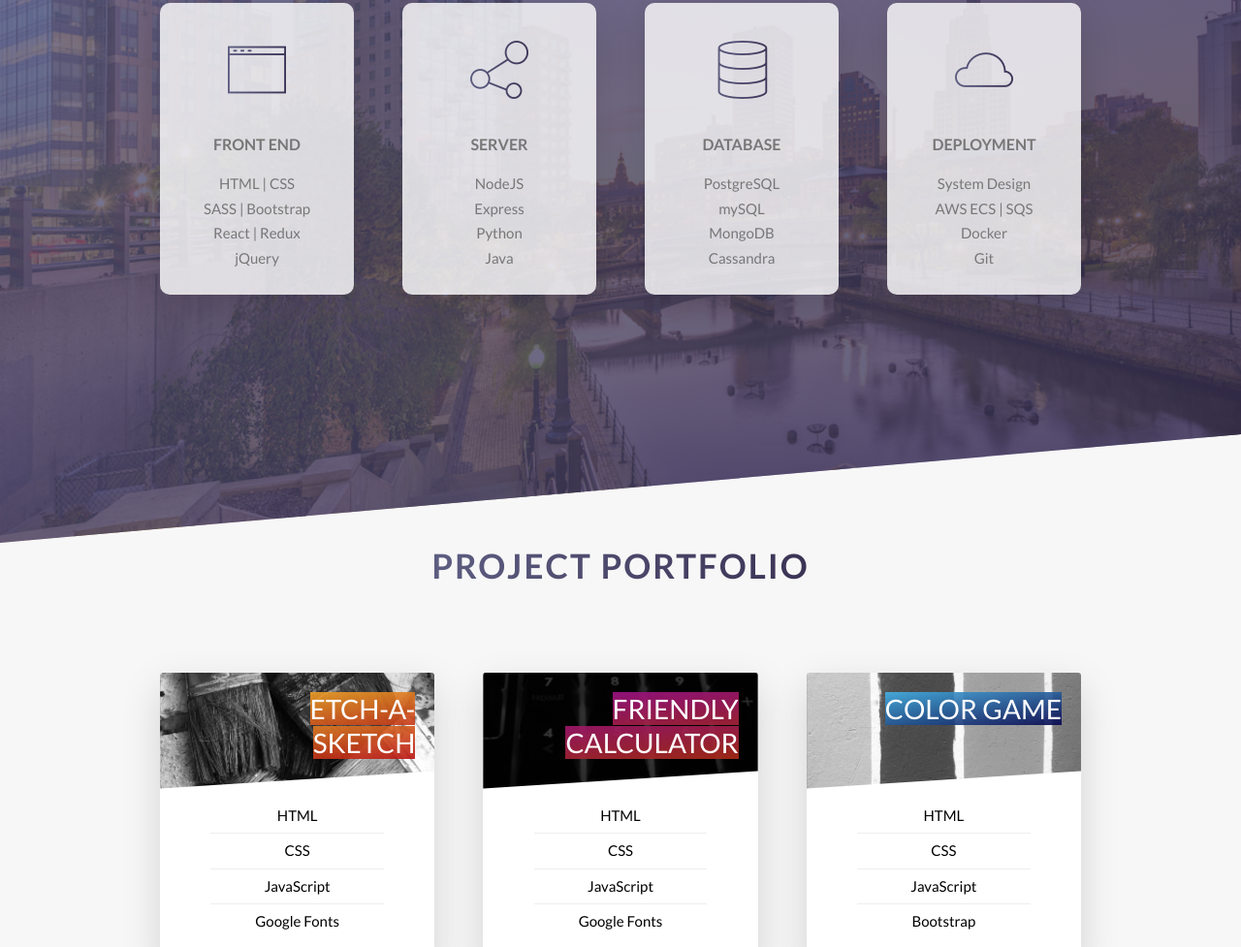
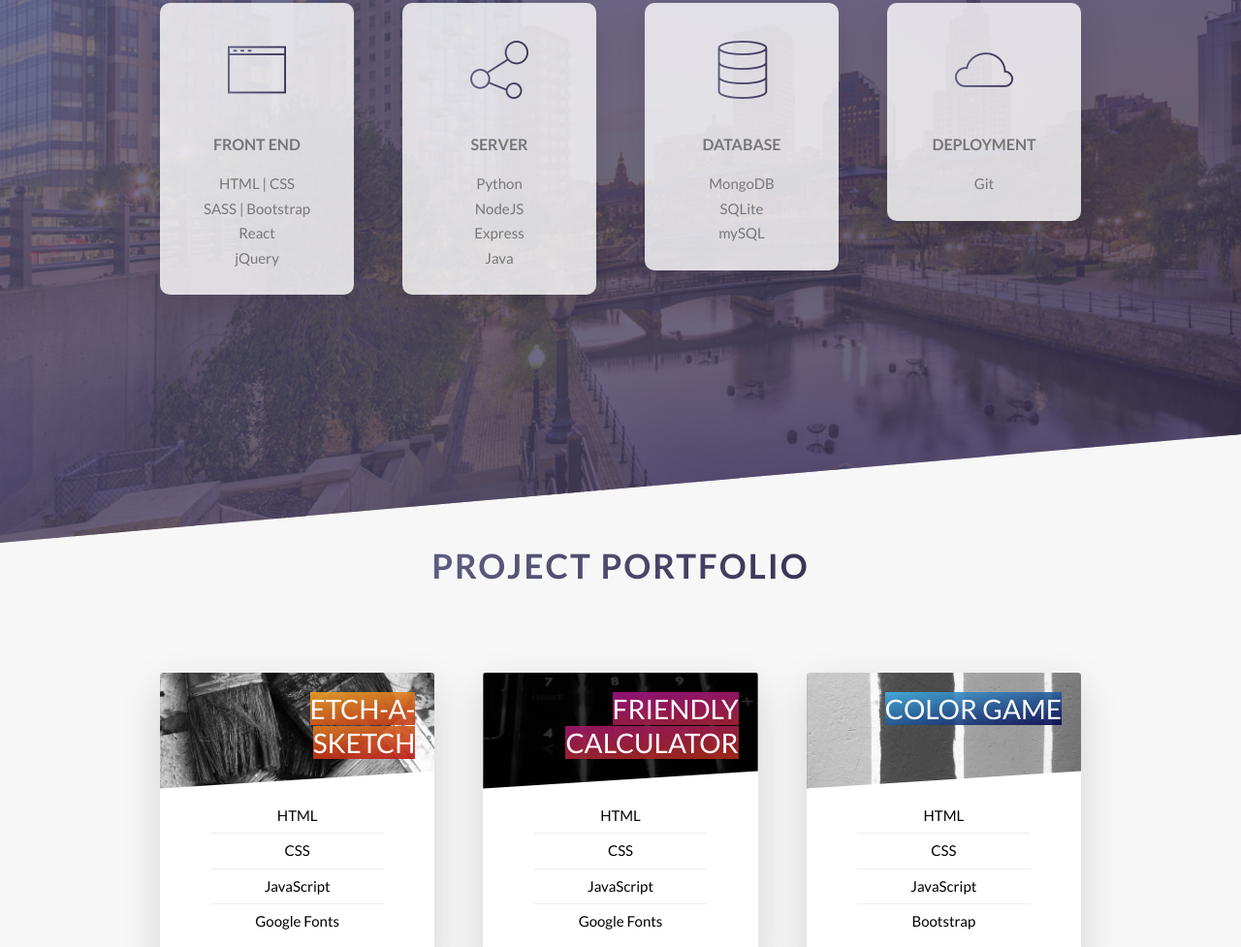
Before and after one commit to nmccooey/portfolio, a website: page index.html in a window 1280 px wide. Shown: the part 1427-2404 px from the top of the page at 97% size. Drawn offline with Linux system fonts and the light colour scheme.

Commit message:
Updated index.html.

```diff
--- a/index.html
+++ b/index.html
@@ -60,7 +60,7 @@
                                 <ul>
                                     <li>HTML | CSS</li>
                                     <li>SASS | Bootstrap</li>
-                                    <li>React | Redux</li>
+                                    <li>React</li>
                                     <li>jQuery</li>
                                 </ul>
                             </p>
@@ -72,9 +72,9 @@
                             <h3 class="heading-tertiary u-margin-bottom-small">Server</h3>
                             <p class="feature-box__text">
                                 <ul>
+                                    <li>Python</li>
                                     <li>NodeJS</li>
                                     <li>Express</li>
-                                    <li>Python</li>
                                     <li>Java</li>
                                 </ul>
                             </p>
@@ -86,10 +86,9 @@
                             <h3 class="heading-tertiary u-margin-bottom-small">Database</h3>
                             <p class="feature-box__text">
                                 <ul>
-                                    <li>PostgreSQL</li>
+                                    <li>MongoDB</li>
+                                    <li>SQLite</li>
                                     <li>mySQL</li>
-                                    <li>MongoDB</li>
-                                    <li>Cassandra</li>
                                 </ul>
                             </p>
                         </div>
@@ -100,9 +99,6 @@
                             <h3 class="heading-tertiary u-margin-bottom-small">Deployment</h3>
                             <p class="feature-box__text">
                                 <ul>
-                                    <li>System Design</li>
-                                    <li>AWS ECS | SQS</li>
-                                    <li>Docker</li>
                                     <li>Git</li>
                                 </ul>
                             </p>
```
